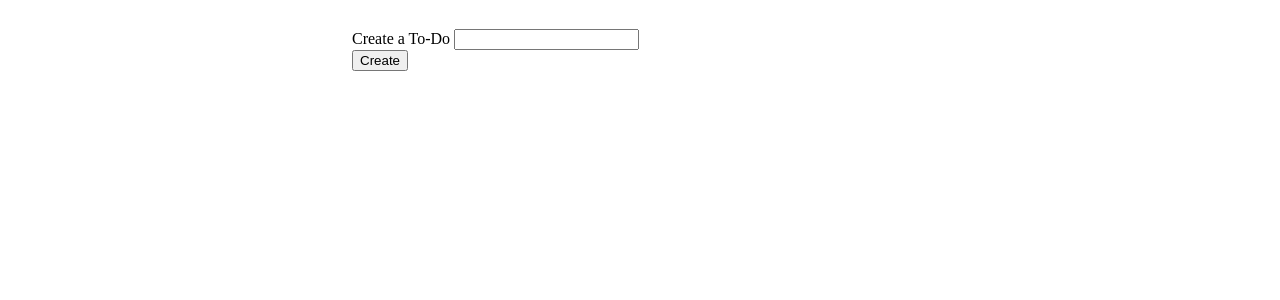
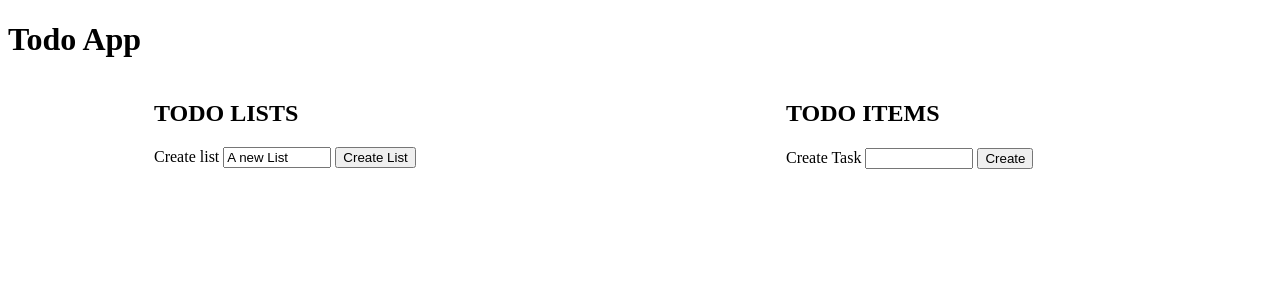
Before and after one commit to cavilosa/flask-sqlalchemy, a Flask app: page /lists/1 in a window 1280 px wide. Shown: the top 300 px of the page. Run offline with Flask 2, Linux system fonts and the light colour scheme; data that the repository does not hold is empty.

Commit message:
first commit

```diff
--- a/todoapp/templates/index.html
+++ b/todoapp/templates/index.html
@@ -25,35 +25,59 @@
           cursor: pointer;
           font-size: 20px;
         }
-        .lists-wrapper, .todos-wrapper{
-          display: inline-block;
-          vertical-align: top;
+
+        .items {
+            display: flex;
+            flex-flow: row;
+            justify-content: space-around;
+        }
+
+        input {
+            max-width: 100px;
         }
 
     </style>
     <body>
-
+        <h1>Todo App</h1>
         <div id="error" class="hidden">
             Something went wrong!
         </div>
+        <div class="items">
+            <div class="lists-wrapper">
+                <h2>TODO LISTS</h2>
+                <div class="create-list">
+                    <form id="create-list">
+                        <div class="create-list">
+                            <label for="create_list">Create list</label>
+                            <input type="text" id="list-name" value="A new List">
+                            <input type="submit" name="submit" value="Create List">
 
-        <div class="lists-wrapper">
+                        </div>
+                    </form>
+                </div>
+
                 <ul id="lists">
                     {% for list in lists %}
+                    <li>
+                        <input type="checkbox" class="check-completed"
+                            data-id = "{{ list.id }}">
                         <a href="/lists/{{ list.id }}">{{ list.name }}</a>
+                        <button type="button" id="delete" name = "button"
+                            data-id = {{ list.id }}>&cross;</button>
+                    </li>
+
                     {% endfor %}
                 </ul>
             </div>
 
             <div class="todos-wrapper">
+                <h2>TODO ITEMS</h2>
                 <h4> {{ active_list.name }}</h4>
                 <form id="form">
                     <div >
-                    <label for="todo">Create a To-Do</label>
+                        <label for="todo">Create Task</label>
                         <input type="text" id="description"
-                        name="description">
-                </div>
-                <div>
+                            name="Task description">
                         <input type="submit" name="submit" id="submit" value="Create">
                     </div>
                 </form>
@@ -71,8 +95,7 @@
                     {% endfor %}
                 </ul>
             </div>
-
-
+        </div>
 
     <script type="text/javascript">
 
@@ -156,6 +179,40 @@
                })
            }
 
+            // dovument.querySelector("#create-list").onsubmit = function(e) {
+            //     e.preventDefault();
+            //     console.log("submit list", e)
+            //     const newList = document.querySelector("#list-name").value;
+            //     if (value === "") {
+            //         const error =  document.querySelector("#error")
+            //         error.className = "";
+            //         error.innerHTML = "List name can't be empty"
+            //     } else {
+            //         fetch("/lists/create" + newList, {
+            //             method: "POST",
+            //             body: JSON.stringify({
+            //                 "name": newList
+            //             }),
+            //             headers: {
+            //                 "Content-Type":"application/json"
+            //             }
+            //         })
+            //         .then( (response) => {
+            //             return response.json();
+            //         })
+            //         .then( (resJson) => {
+            //             console.log("list resjson", resJson);
+            //             const listItem = document.createElement("LI")
+            //             listItem.innerHTML = resJson["name"];
+            //             document.querySelector("#lists").appendChild(listItem);
+            //         })
+            //         .catch( (error)=> {
+            //              console.log(error)
+            //              document.querySelector("#error").className = "";
+            //         })
+            //     }
+            // }
+
         }
     </script>
     </body>
```
Lines whose indentation alone changed are shown as unchanged.
